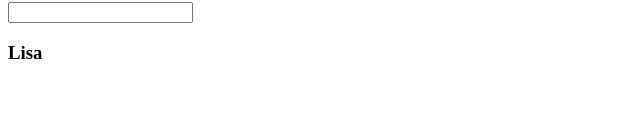
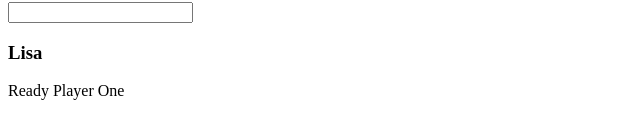
Before and after one commit to herrolisa/angular-demo, a plain HTML site: page public/index.html in a window 1280 px wide. Shown: the part 125-264 px from the top of the page, without its empty margins (0-640 px from the left). Drawn offline with nearby package versions, Linux system fonts and the light colour scheme.

Commit message:
step7_scope

```diff
--- a/public/index.html
+++ b/public/index.html
@@ -15,6 +15,7 @@
 
   <div ng-controller="myController">
     <h3>{{myFirstName}}</h3>
+    <div>{{myModel}}</div>
   </div>
 
 </body>
--- a/public/js/myApp.js
+++ b/public/js/myApp.js
@@ -2,4 +2,5 @@
 
 myApp.controller('myController', ['$scope', function ($scope) {
   $scope.myFirstName = 'Lisa';
+  $scope.myModel = 'Ready Player One';
 }]);
```
